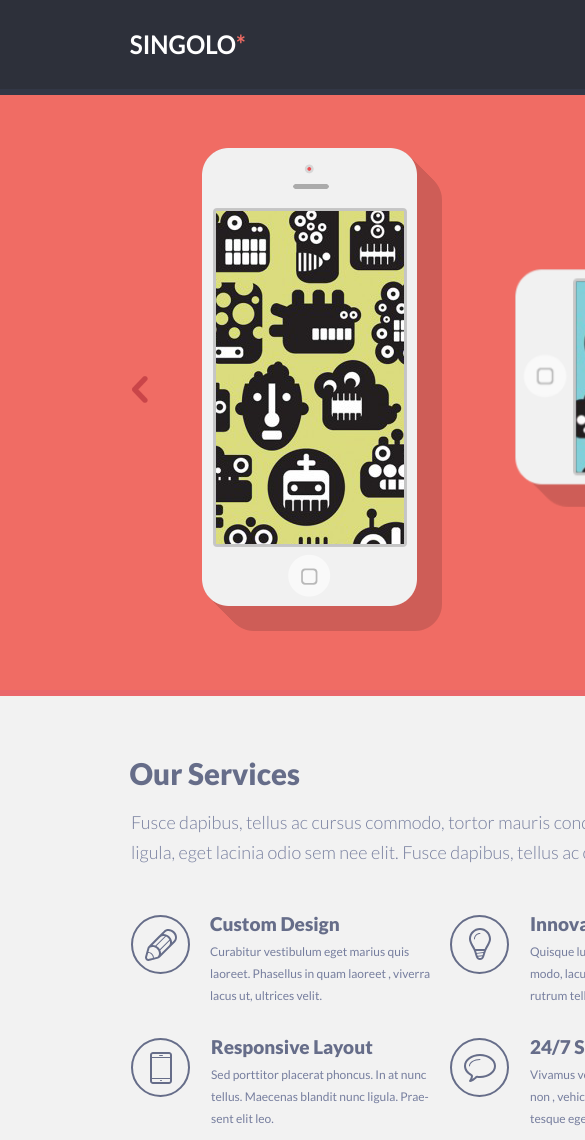
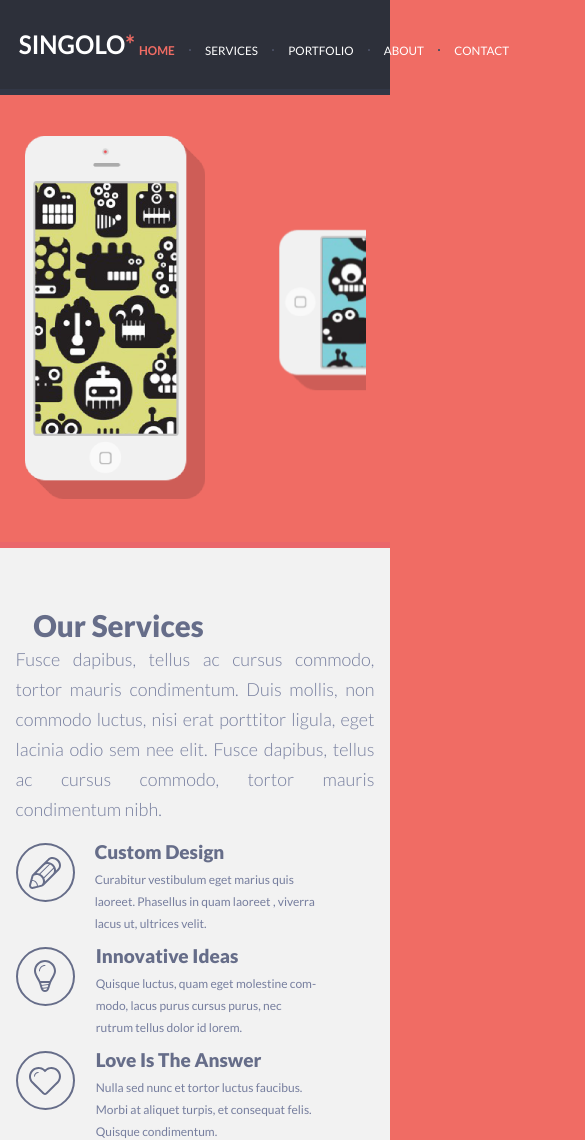
Before and after one commit to leopardegorl/singolo, a plain HTML site: page index.html in a window 390 px wide. Shown: the top 1140 px of the page, 585 px wide, since content can reach past the window. Drawn offline with nearby package versions, Linux system fonts and the light colour scheme.

Commit message:
refactor: change files to responsive

```diff
--- a/index.html
+++ b/index.html
@@ -14,9 +14,11 @@
       rel="stylesheet"
       href="https://cdnjs.cloudflare.com/ajax/libs/meyer-reset/2.0/reset.min.css"
     />
+    <meta name="viewport" content="width=device-width" />
   </head>
   <body>
-    <header class="header">
+    <header>
+      <div class="bigconteainter">
         <div class="container">
           <div class="logo">
             <h1>SINGOLO<a href="#"></a></h1>
@@ -48,6 +50,7 @@
             </ul>
           </nav>
         </div>
+      </div>
     </header>
     <p id="othercolor"></p>
     <div class="wrapper" id="wrapper">
@@ -73,9 +76,9 @@
         <p class="OurServices">Our Services</p>
         <p class="Text">
           Fusce dapibus, tellus ac cursus commodo, tortor mauris condimentum.
-          Duis mollis, non commodo luctus, nisi erat porttitor <br />ligula,
-          eget lacinia odio sem nee elit. Fusce dapibus, tellus ac cursus
-          commodo, tortor mauris condimentum nibh.
+          Duis mollis, non commodo luctus, nisi erat porttitor ligula, eget
+          lacinia odio sem nee elit. Fusce dapibus, tellus ac cursus commodo,
+          tortor mauris condimentum nibh.
         </p>
         <div class="table">
           <div class="castomdesign">
--- a/style.css
+++ b/style.css
@@ -1,14 +1,13 @@
 body {
   background: #f06c64;
-  min-width: 1200px;
 }
 .bluebody {
   background-color: #648bf0;
-  min-width: 1200px;
+  max-width: 1200px;
 }
 .wrapper {
   height: 100%;
-  width: 1020px;
+  max-width: 1020px;
   /*background: #f06c64;*/
   margin: 0px auto;
   text-align: center;
@@ -20,14 +19,13 @@ body {
   margin: 0px auto;
   text-align: center;
 }
-.header {
+header {
   height: 89px;
   left: 0px;
   right: 0px;
   background: #2d303a;
   padding: 0px;
   display: flex;
-  justify-content: space-between;
 }
 .fixed_header {
   position: fixed;
@@ -37,24 +35,27 @@ body {
   right: 0px;
   background: #2d303a;
   padding: 0px;
-  display: flex;
-  justify-content: space-between;
   z-index: 999;
 }
+.bigconteainter {
+  margin: 0px auto;
+  max-width: 1020px;
+}
 .container {
-  width: 1020px;
+  max-width: 1020px;
+  height: 89px;
   margin: 0px auto;
   display: flex;
   justify-content: space-between;
 }
 .navbar {
-  margin-right: 2px;
+  padding-right: 3.92%;
 }
 .navbar ul {
   display: flex;
   width: 370px;
   justify-content: space-between;
-  margin: 46.8px 39px 0 0;
+  padding: 46.8px 0 0 0;
 }
 .services_href {
   display: block;
@@ -204,14 +205,13 @@ body {
 }
 .logo {
   display: flex;
-  height: 89px;
   font-size: 25.7px;
   line-height: 6px;
   color: #ffffff;
   font-family: "Lato";
   font-weight: 700;
   text-align: left;
-  margin: 41px 0 0 36px;
+  padding: 41px 0 0 4%;
   transform: scaleX(0.94);
 }
 div p {
@@ -231,7 +231,7 @@ div p {
 }
 .contentOFcontent {
   display: flex;
-  width: 797px;
+  max-width: 797px;
   overflow: hidden;
   flex-wrap: nowrap;
 }
@@ -316,11 +316,10 @@ div p {
 }
 .singolo1_footer {
   background-color: #f2f2f2;
-  height: 500px;
 }
 .services {
-  height: 500px;
-  width: 1020px;
+  min-height: 500px;
+  max-width: 1020px;
   background: #f2f2f2;
   margin: 0px auto;
   text-align: center;
@@ -336,32 +335,48 @@ div p {
   transform: scaleX(0.98);
 }
 .Text {
-  width: 990px;
-  height: 57px;
+  max-width: 990px;
+  min-height: 57px;
   font-size: 18px;
   line-height: 30px;
   color: #767e9e;
   font-family: "Lato";
   font-weight: 300;
   text-align: justify;
-  padding: 25px 0 0 41px;
+  padding: 2.45% 4% 0 4%;
 }
 .table {
-  display: block;
-  width: 939px;
-  height: 207px;
-  padding: 51px 40px 57px 41px;
+  max-width: 939px;
+  /*height: 207px;*/
+  padding: 5% 3.92% 6.27% 4.02%;
   display: flex;
   flex-wrap: wrap;
+  justify-content: space-between;
+  align-content: space-between;
 }
 .castomdesign,
-.love,
-.innov,
-.resp,
 .twentyfour,
 .feelstar {
   width: 313px;
   height: 104px;
+  margin: 0 0 0 0;
+  display: flex;
+}
+.innov {
+  width: 307px;
+  height: 104px;
+  margin: 0 0 0 0;
+  display: flex;
+}
+.love {
+  width: 300px;
+  height: 104px;
+  margin: 0 0 0 0;
+  display: flex;
+}
+.resp {
+  width: 313px;
+  height: 95px;
   margin: 0 0 0 0;
   display: flex;
 }
@@ -415,7 +430,7 @@ div p {
   background: url("./assets/images/bulb.svg") center no-repeat;
   border-radius: 35px;
   border: 2px solid #666d89;
-  margin: 0 0 0 6px;
+  margin: 0 0 0 0;
 }
 .innovtext {
   width: 220px;
@@ -428,7 +443,6 @@ div p {
   background: url("./assets/images/heart.svg") center no-repeat;
   border-radius: 35px;
   border: 2px solid #666d89;
-  margin: 0 0 0 13px;
 }
 .lovetext {
   width: 220px;
@@ -441,7 +455,6 @@ div p {
   background: url("./assets/images/phone.svg") center no-repeat;
   border-radius: 35px;
   border: 2px solid #666d89;
-  margin: 19px 0 0 0;
 }
 .resptext,
 .supporttext,
@@ -538,13 +551,15 @@ div p {
 .images_container {
   width: 92.15686%;
   max-width: 940px;
-  height: 601px;
+  height: 77.94%;
   margin: 0 auto 0 auto;
   display: flex;
   flex-wrap: wrap;
   justify-content: space-between;
   align-content: space-between;
   overflow: auto;
+  padding-bottom: 6.4%;
+  align-items: center;
 }
 .boat {
   background: url("./assets/images/RealBoat.png");
@@ -619,7 +634,7 @@ div p {
   height: 187px;
 }
 .portfolio {
-  height: 668px;
+  /*height: 668px;*/
   background-color: #2d303a;
 }
 .othercolor1 {
@@ -1079,3 +1094,53 @@ footer {
   padding-top: 32px;
   margin-left: 41px;
 }
+
+@media (max-width: 1020px) {
+  .wrapper {
+    max-width: 768px;
+  }
+  .iphonevertical {
+    display: block;
+    height: 363.67px;
+    width: 180.71px;
+    margin: 40.97px 0 0 1px;
+    padding: 0 0 0 0;
+    background: url("./assets/images/IphoneVertical_768.png") no-repeat;
+  }
+  .iphonehorisontal {
+    display: block;
+    height: 162px;
+    width: 344px;
+    margin: 133.65px 0 0 0;
+    padding: 0 0 0 0;
+    transform: scaleY(0.99);
+    background: url("./assets/images/IphoneHorisontal_768.png") no-repeat;
+  }
+  .contentOFcontent {
+    display: flex;
+    max-width: 599.34px;
+    overflow: hidden;
+    flex-wrap: nowrap;
+  }
+  .item {
+    display: flex;
+    justify-content: space-between;
+    max-width: 599.34px;
+    position: relative;
+    left: 0px;
+    min-width: 599.34px;
+  }
+  .images {
+    display: flex;
+    height: 447.25px;
+    max-width: 768px;
+  }
+  .Leftchev {
+    width: 84.33px;
+    background-position: 29.42px 211.88px;
+  }
+  .Rightchev {
+    width: 84.33px;
+    background-position: 41.46px 211.88px;
+  }
+}
```
Also changed, not shown: assets/images/IphoneHorisontal_768.png (added), assets/images/IphoneVertical_768.png (added). Lines whose indentation alone changed are shown as unchanged.
